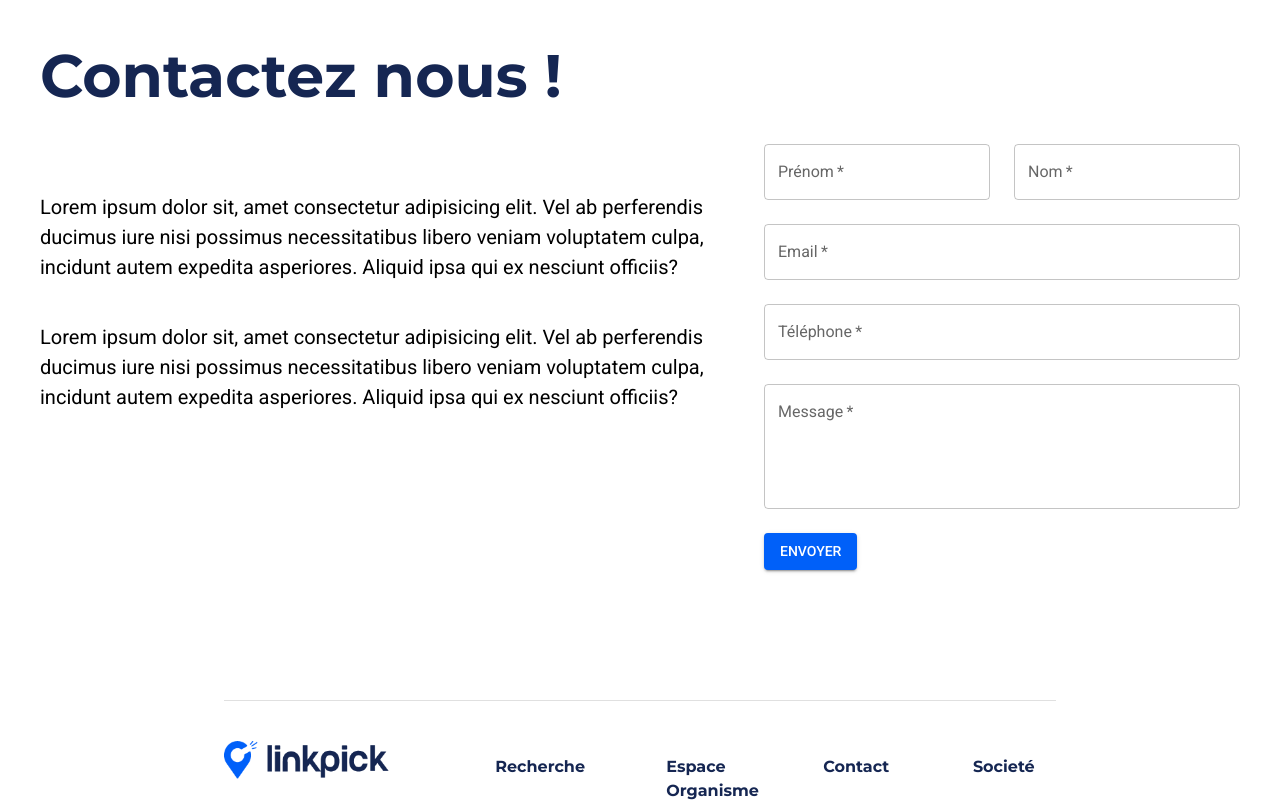
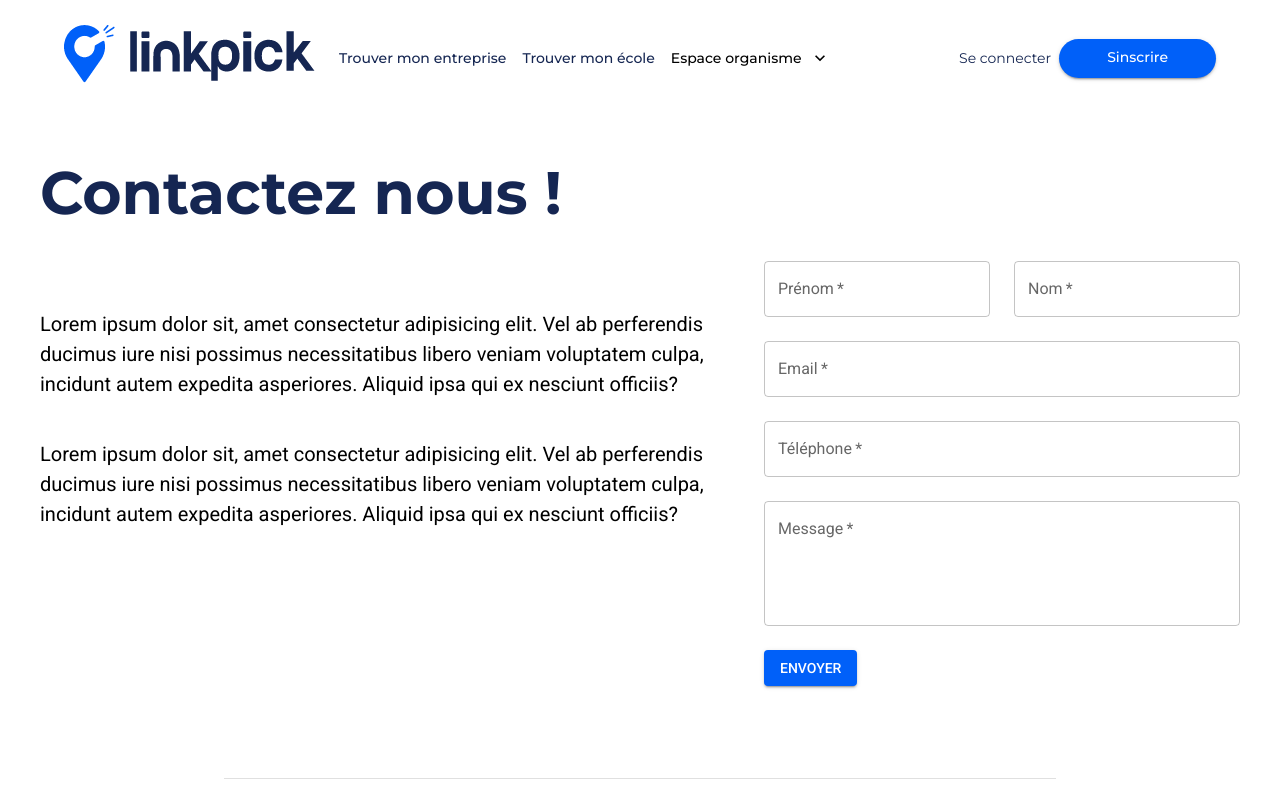
Before and after one commit to tarik-gadoumi/lickpick, a Next.js app: page /contact in a window 1280 px wide. Shown: the top 802 px of the page. Built offline with nearby package versions, Linux system fonts and the light colour scheme.

Commit message:
fix: uncomment navbar

```diff
--- a/components/Layout.js
+++ b/components/Layout.js
@@ -25,7 +25,7 @@ const Layout = ({ children }) => {
     <BodyContainer>
       {/* <Foote /> */}
       {/* <NavBar /> */}
-      {/* <NavTest /> */}
+      <NavTest />
 
       <Box sx={{ flexGrow: 1, minHeight: "60vh" }}>{children}</Box>
       <br></br>
```
